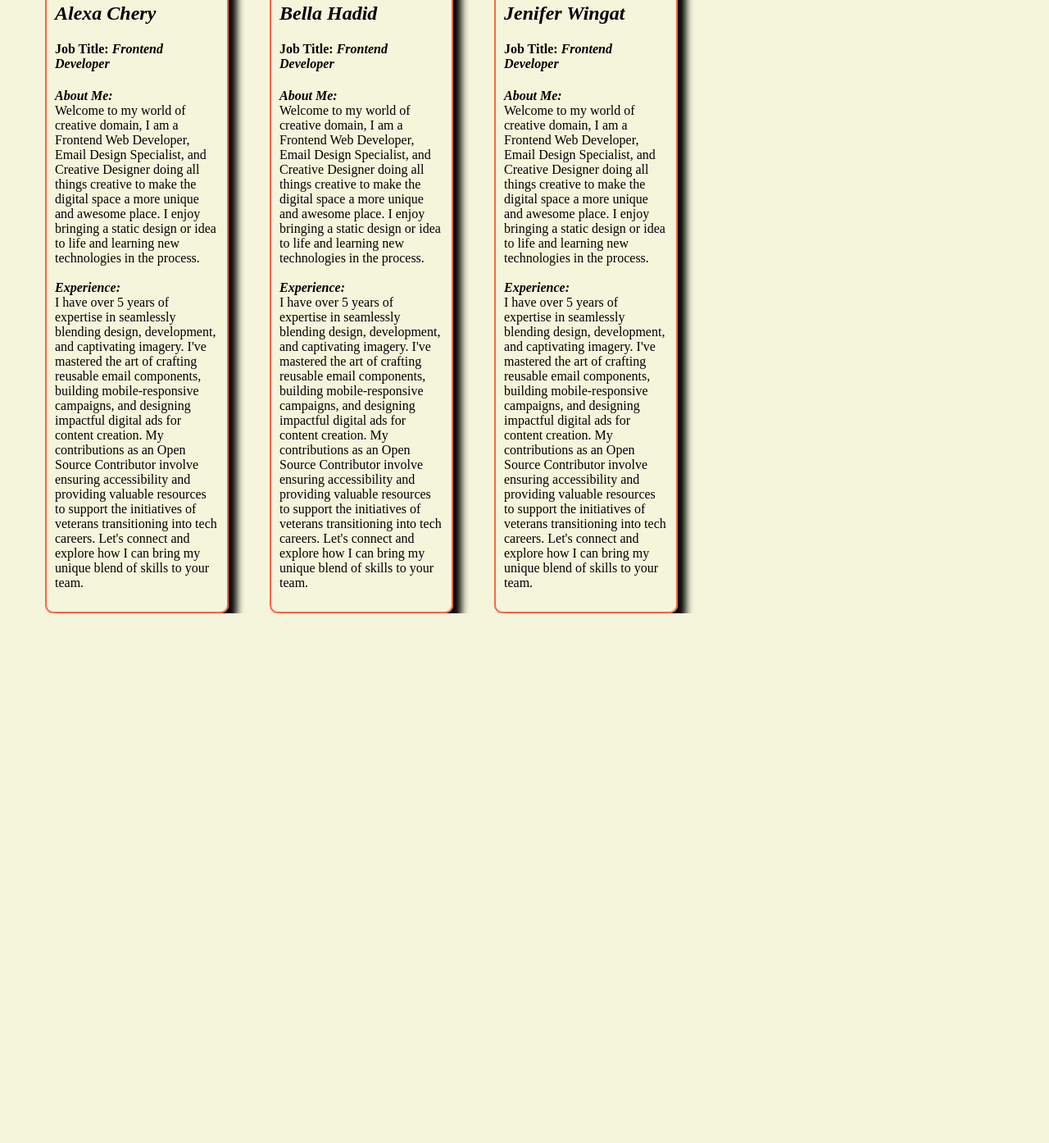
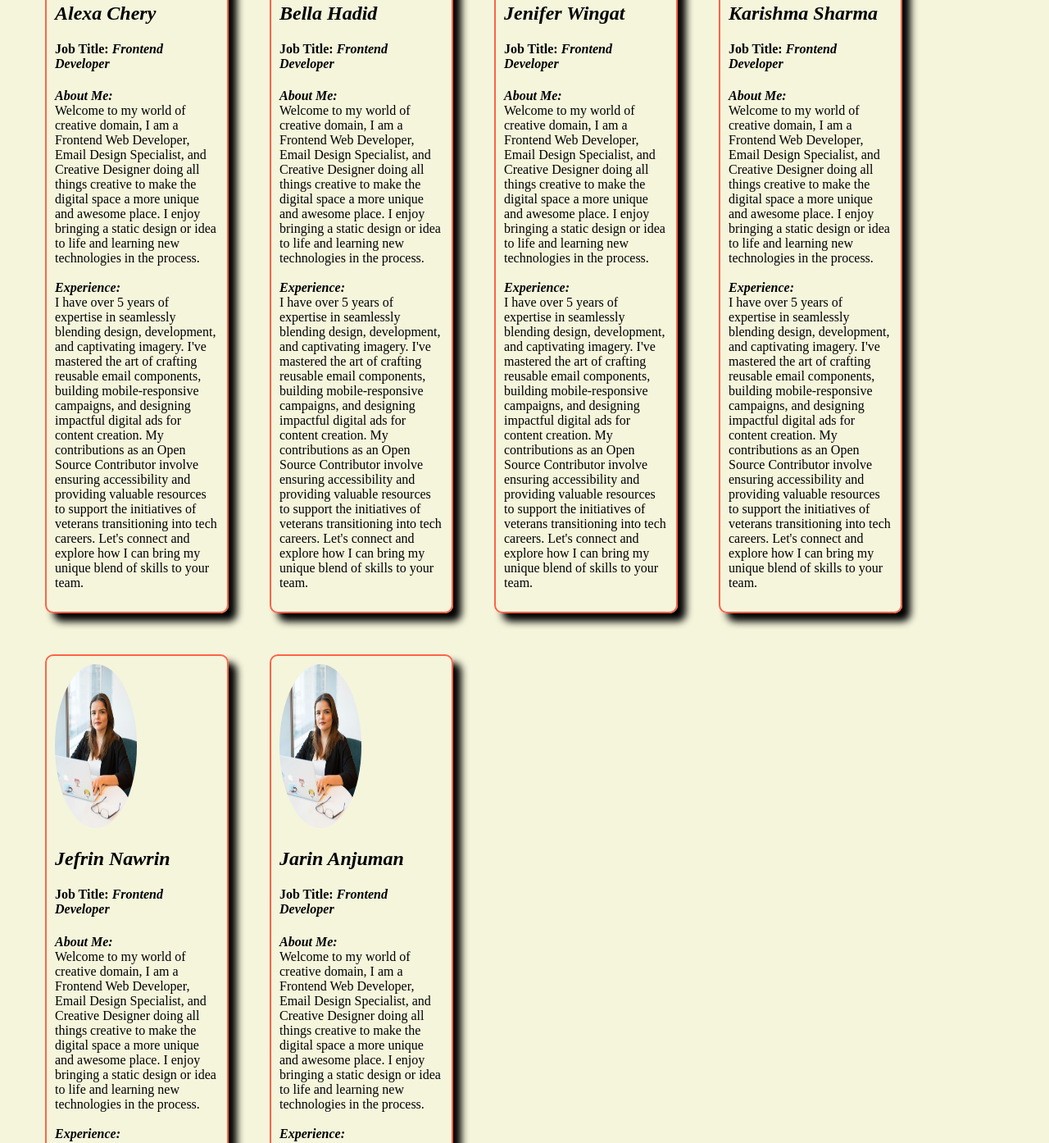
Before and after one commit to MollikaFaria06/card, a plain HTML site: page index.html in a window 1280 px wide. Shown: the part 300-1694 px from the top of the page at 82% size. Before the commit the page ends 1048 px from the top, so only its background shows below. Drawn offline with Linux system fonts and the light colour scheme.

Commit message:
Update index.html
Added 3 more people in this team

```diff
--- a/index.html
+++ b/index.html
@@ -53,6 +53,48 @@
 
 
            </div>
+                <div class="card">
+                <img src="pexels-divinetechygirl-1181293.jpg" alt="">
+                <h2><i>Karishma Sharma</i></h2>
+                <h4>Job Title: <i>Frontend Developer</i></h4>
+                <p><strong><i>About Me:</i></strong><br>
+                   Welcome to my world of creative domain, I am a Frontend Web Developer, Email Design Specialist, and Creative Designer doing all things creative to make the digital space a more unique and awesome place. I enjoy bringing a static design or idea to life and learning new technologies in the process.
+                   <br>
+                   <br>
+                   <strong><i>Experience:</i></strong>
+                   <br>
+                   I have over 5 years of expertise in seamlessly blending design, development, and captivating imagery. I've mastered the art of crafting reusable email components, building mobile-responsive campaigns, and designing impactful digital ads for content creation. My contributions as an Open Source Contributor involve ensuring accessibility and providing valuable resources to support the initiatives of veterans transitioning into tech careers. Let's connect and explore how I can bring my unique blend of skills to your team.</p>
+
+
+           </div>
+                <div class="card">
+                <img src="pexels-divinetechygirl-1181293.jpg" alt="">
+                <h2><i>Jefrin Nawrin</i></h2>
+                <h4>Job Title: <i>Frontend Developer</i></h4>
+                <p><strong><i>About Me:</i></strong><br>
+                   Welcome to my world of creative domain, I am a Frontend Web Developer, Email Design Specialist, and Creative Designer doing all things creative to make the digital space a more unique and awesome place. I enjoy bringing a static design or idea to life and learning new technologies in the process.
+                   <br>
+                   <br>
+                   <strong><i>Experience:</i></strong>
+                   <br>
+                   I have over 5 years of expertise in seamlessly blending design, development, and captivating imagery. I've mastered the art of crafting reusable email components, building mobile-responsive campaigns, and designing impactful digital ads for content creation. My contributions as an Open Source Contributor involve ensuring accessibility and providing valuable resources to support the initiatives of veterans transitioning into tech careers. Let's connect and explore how I can bring my unique blend of skills to your team.</p>
+
+
+           </div>
+                <div class="card">
+                <img src="pexels-divinetechygirl-1181293.jpg" alt="">
+                <h2><i>Jarin Anjuman</i></h2>
+                <h4>Job Title: <i>Frontend Developer</i></h4>
+                <p><strong><i>About Me:</i></strong><br>
+                   Welcome to my world of creative domain, I am a Frontend Web Developer, Email Design Specialist, and Creative Designer doing all things creative to make the digital space a more unique and awesome place. I enjoy bringing a static design or idea to life and learning new technologies in the process.
+                   <br>
+                   <br>
+                   <strong><i>Experience:</i></strong>
+                   <br>
+                   I have over 5 years of expertise in seamlessly blending design, development, and captivating imagery. I've mastered the art of crafting reusable email components, building mobile-responsive campaigns, and designing impactful digital ads for content creation. My contributions as an Open Source Contributor involve ensuring accessibility and providing valuable resources to support the initiatives of veterans transitioning into tech careers. Let's connect and explore how I can bring my unique blend of skills to your team.</p>
+
+
+           </div>
 
             </div>
 
```
